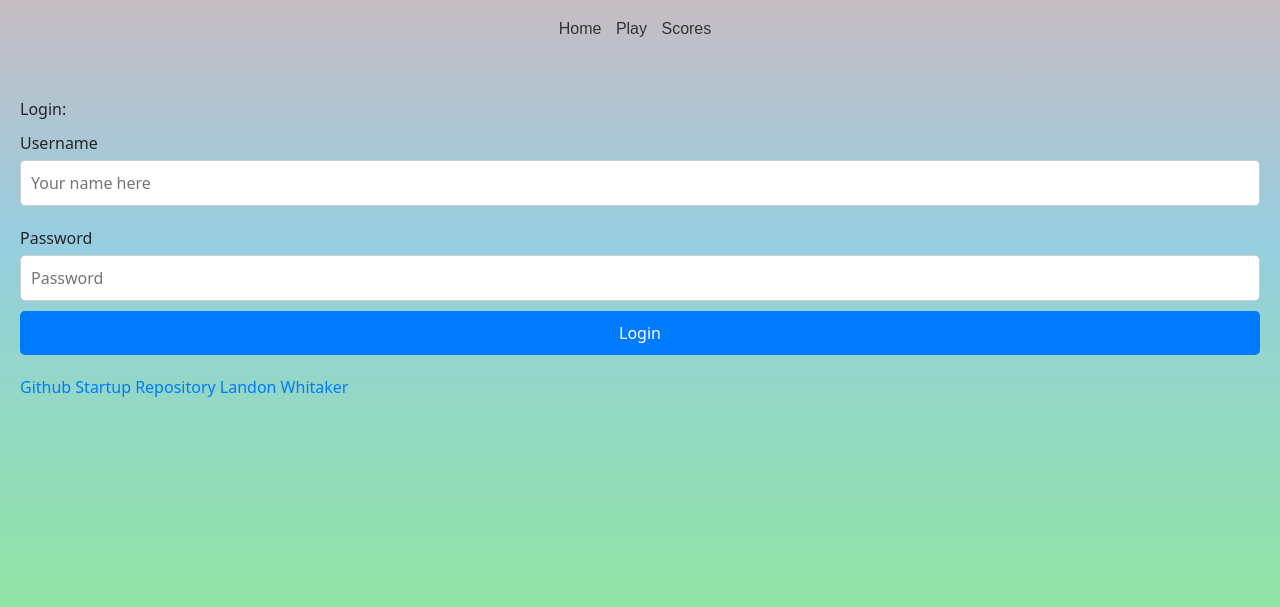
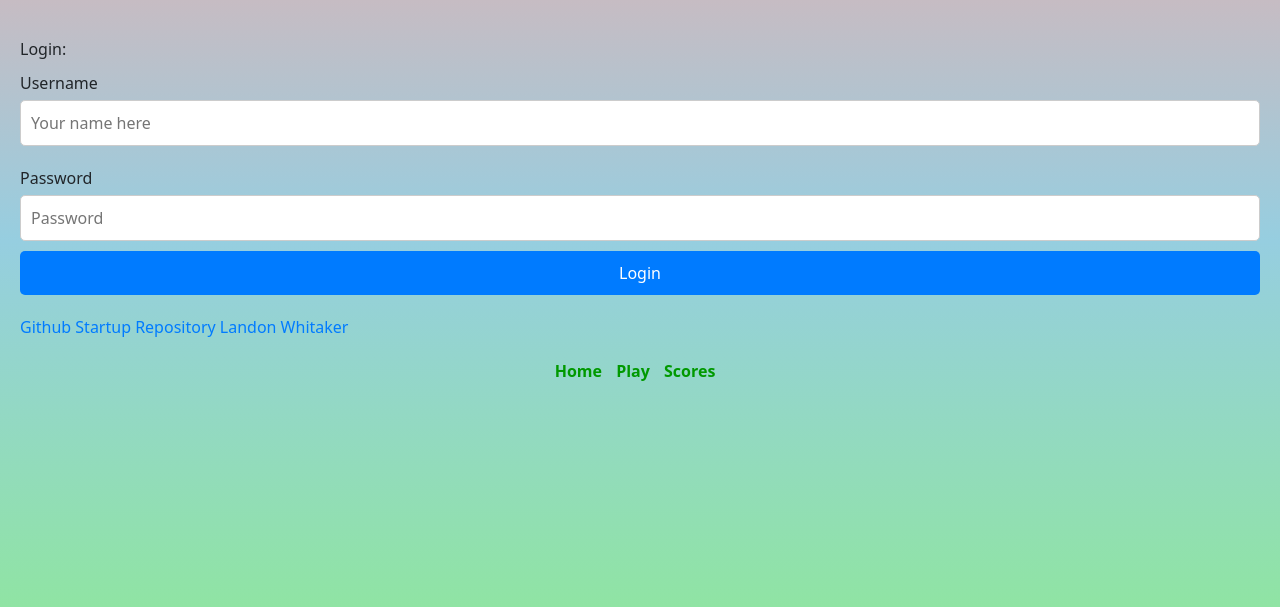
Before and after one commit to lwhita11/startup, a plain HTML site: page index.html in a window 1280 px wide. Shown: the part 159-766 px from the top of the page. Drawn offline with nearby package versions, Linux system fonts and the light colour scheme; a web font is replaced by a local one.

Commit message:
updated menu  buttons

```diff
--- a/index.html
+++ b/index.html
@@ -21,13 +21,6 @@
                 <img src="grapes.jpg" alt="grapes" width="50" height="50">
                 <img src="strawberry.jpg" alt="strawberry" width="50" height="50">
             </div>
-            <nav>
-                <menu>
-                    <li><a href="index.html">Home</a></li>
-                    <li><a href="play.html">Play</a></li>
-                    <li><a href="scores.html">Scores</a></li>
-                </menu>
-            </nav>
           </header>
           <main>
             <p>Login:</p>
@@ -42,6 +35,13 @@
               </form>
 
               <a href="https://www.github.com/lwhita11/startup">Github Startup Repository Landon Whitaker</a>
-          </main>
-    </body>
+              </main>
+            <nav>
+                <menu>
+                    <li><a href="index.html">Home</a></li>
+                    <li><a href="play.html">Play</a></li>
+                    <li><a href="scores.html">Scores</a></li>
+                </menu>
+            </nav>
+        </body>
 </html>
--- a/main.css
+++ b/main.css
@@ -23,28 +23,33 @@ header h1 {
 }
 
 
-header nav {
+body nav {
+    text-align: center;
     margin-top: 20px;
 }
 
 
-header nav menu {
+body nav menu {
     list-style-type: none;
     padding: 0;
 }
 
 
-header nav menu li {
+body nav menu li {
     display: inline;
     margin-right: 10px;
 }
 
 
-header nav menu li a {
+body nav menu li a {
     text-decoration: none;
-    color: #333;
+    color: #009900;
+    font-weight: bold;
 }
 
+nav a:hover {
+    color: #ff4500;
+}
 
 header img {
     position: relative; /* Adjust position relative to the parent */
```
